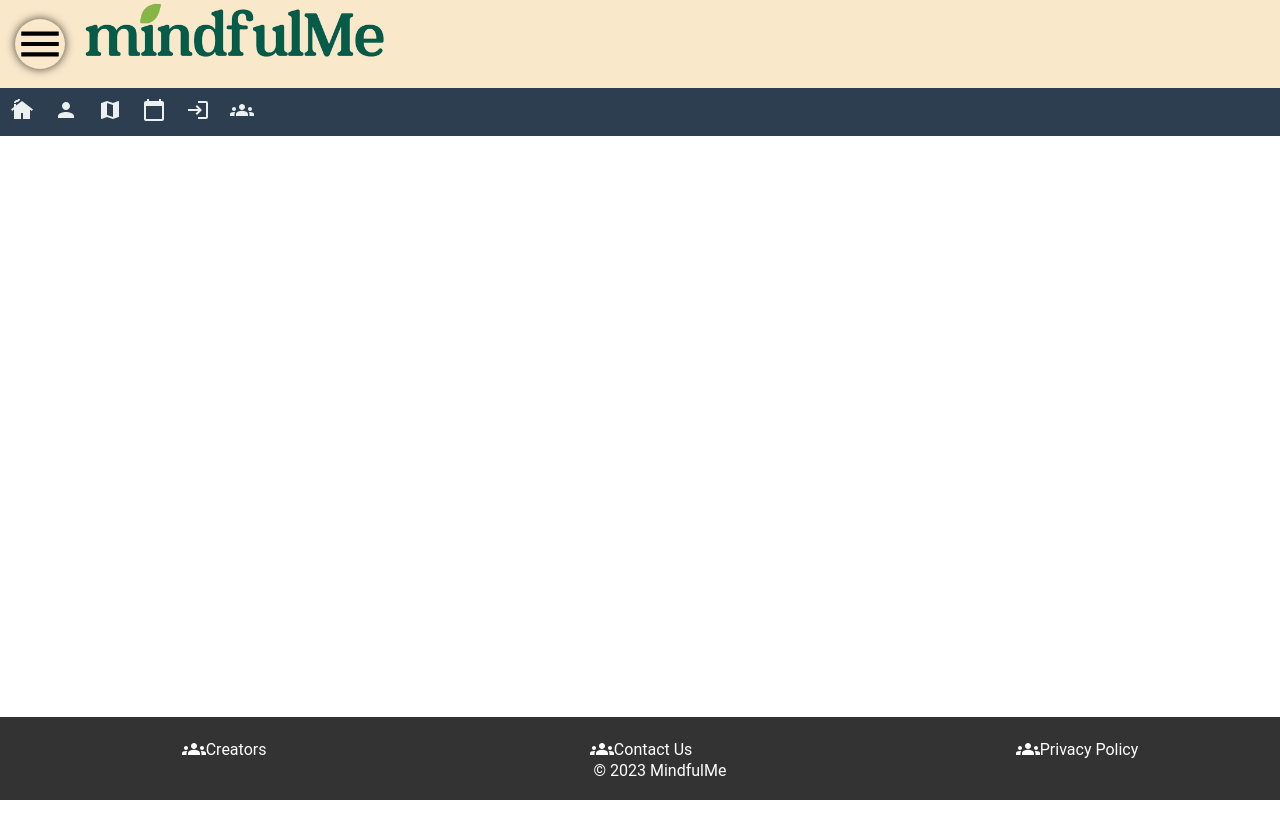
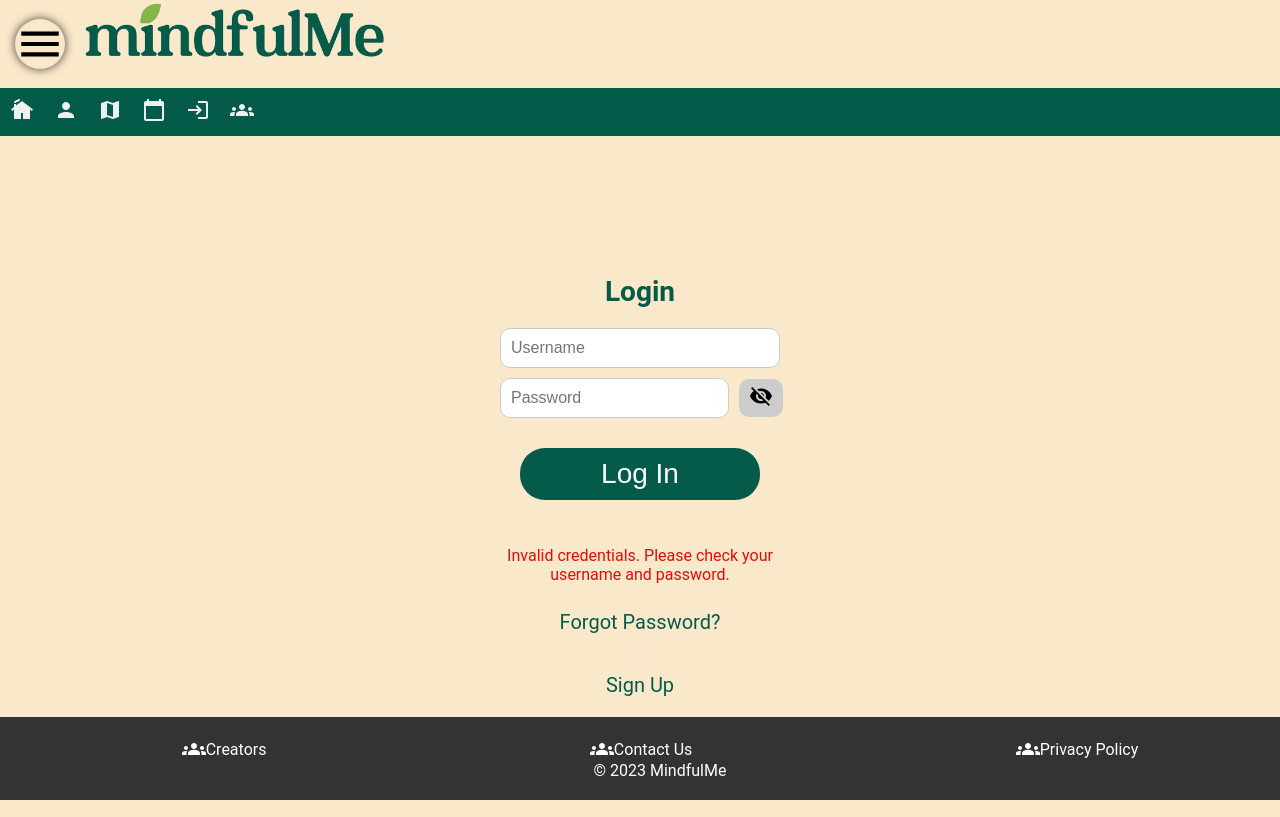
Before and after one commit to Leliah/CapstoneProject-Front-End, a React (Create React App) app in the folder capstone-project-front-end/: page /login in a window 1280 px wide. Built offline with nearby package versions, Linux system fonts and the light colour scheme.

Commit message:
added about page

```diff
--- a/capstone-project-front-end/src/App.js
+++ b/capstone-project-front-end/src/App.js
@@ -9,6 +9,7 @@ import MenuIcon from "@mui/icons-material/Menu";
 import Footer from "./component/Footer/Footer";
 import Profile from "./component/Profile/Profile"; // Import the Profile component
 import logo from "./component/logo1.png"; // Update the path accordingly
+import Login from "./component/Login/Login"
 
 function App() {
   const [showNav, setShowNav] = useState(false);
@@ -33,6 +34,7 @@ function App() {
           <Route path="/signup" element={<Signup />} />
           <Route path="/about" element={<AboutPage />} />
           <Route path="/profile" element={<Profile />} />
+          <Route path="/login" element={<Login />} />
           {/* Add more routes for other components/pages */}
         </Routes>
       </div>
--- a/capstone-project-front-end/src/component/Home Page/Home.css
+++ b/capstone-project-front-end/src/component/Home Page/Home.css
@@ -18,10 +18,10 @@
 .hello-text {
   opacity: 0;
   animation: fadeInAndFloat 3s ease-in-out infinite;
-  font-size: 15vmax; /* Adjusted font size for responsiveness */
+  font-size: 15vmax;
   color: #055B49;
-  padding: 5%;
-  margin-bottom: 20px;
+  padding: 10%;
+  margin-bottom: 30px; /* Adjusted margin-bottom for fixed height */
   height: 20vh;
 }
 
@@ -33,6 +33,7 @@
   align-items: center;
   opacity: 0;
   animation: fadeIn 1s ease-in forwards;
+  margin-top: 20px; /* Adjusted margin-top for space between hello-text and button-container */
 }
 
 /* Login and Signup Buttons */
@@ -46,13 +47,20 @@
   border-radius: 30px;
   cursor: pointer;
   font-size: 30px;
-  transition: background-color 0.3s ease, box-shadow 0.3s ease; /* Add transition for smooth color and shadow change */
+  transition: background-color 0.3s ease, box-shadow 0.3s ease;
 }
 
 .login-button:hover,
 .signup-button:hover {
   background-color: #86b649;
-  box-shadow: 0px 0px 10px 0px rgba(0, 0, 0, 0.75); /* Add shadow on hover */
+  box-shadow: 0px 0px 10px 0px rgba(0, 0, 0, 0.75);
+}
+
+.image-container{
+  position: absolute;
+  top: 0px;
+  left: 52%;
+  transform: translateX(-50%);
 }
 
 /* Keyframes */
@@ -79,13 +87,21 @@
 /* Media Query for Mobile */
 @media screen and (max-width: 375px) {
   .hello-text {
-    font-size: 30vmax; /* Further adjusted font size for iPhone X */
-    margin-top: 15%; /* Further adjusted margin for iPhone X */
+    padding-bottom: 2px;
+    font-size: 10vmax;
+    margin-top: 5%;
+    margin-bottom: 1%; /* Adjusted margin-bottom for mobile */
   }
 
-  .login-button,
-  .signup-button {
-    font-size: 24px; /* Further adjusted font size for iPhone X */
-    margin: 10px; /* Further adjusted margin for iPhone X */
+  .login-button{
+    font-size: 14px;
+    margin: 10px;
+    border-radius: 20px;
+  }
+
+  .signup-button{
+    font-size: 14px;
+    margin: 10px;
+    border-radius: 20px;
   }
 }
--- a/capstone-project-front-end/src/component/Home Page/Home.js
+++ b/capstone-project-front-end/src/component/Home Page/Home.js
@@ -1,7 +1,7 @@
 import React, { useState, useEffect } from 'react';
 import { Link } from 'react-router-dom';
 import './Home.css'; // Import the CSS file
-
+import growth from "../growth.png"
 
 function Home() {
   const [showHello, setShowHello] = useState(false);
@@ -33,14 +33,21 @@ function Home() {
   }, []);
 
   return (
-    <div className="hello-container">
-
-      {showHello && <div className="hello-text">{languages[currentLanguageIndex]}</div>}
-      <div className="button-container">
-        <button className="login-button">Log in</button>
-        <Link to="/signup">
-          <button className="signup-button">Sign up</button>
-        </Link>
+    <div>
+      <div className="image-container">
+        <img src={growth} alt="Growth Image" />
+      </div>
+      <div
+      className="hello-container">
+        {showHello && <div className="hello-text">{languages[currentLanguageIndex]}</div>}
+        <div className="button-container">
+          <Link to="/signup">
+            <button className="signup-button">Sign up</button>
+          </Link>
+          <Link to="/login">
+           <button className="login-button">Log in</button>
+          </Link>
+        </div>
       </div>
     </div>
   );
--- a/capstone-project-front-end/src/component/Login/Login.css
+++ b/capstone-project-front-end/src/component/Login/Login.css
@@ -0,0 +1,157 @@
+/* Login.css */
+
+.login-container {
+    display: flex;
+    flex-direction: column;
+    align-items: center;
+    padding: 120vh 20px; /* Adjusted padding for smaller screens */
+    background-color: #fae8ca;
+    max-width: 400px; /* Set a maximum width to prevent stretching on larger screens */
+    margin: 0 auto; /* Center the container horizontally */
+  }
+
+  .login-links {
+    display: flex;
+    flex-direction: column;
+    align-items: center;
+    gap: 10px;
+  }
+
+  .forgot-password,
+  .signup {
+    text-decoration: none;
+    color: #055b49;
+    font-size: 20px;
+  }
+
+  .not-user {
+    text-align: center;
+    color: #e60b0b;
+  }
+
+  .forgot-password:hover,
+  .signup:hover {
+    text-decoration: underline;
+    color: #86b649;
+  }
+
+  .separator {
+    margin: 0 5px;
+  }
+
+  h1 {
+    font-size: 28px;
+    margin-bottom: 20px;
+    color: #055b49;
+  }
+
+  .login-form {
+    width: 100%; /* Use 100% width for better responsiveness */
+    max-width: 300px; /* Set a maximum width for the form */
+    display: flex;
+    flex-direction: column;
+    gap: 10px;
+  }
+
+  .login-input {
+    padding: 10px;
+    border: 1px solid #ccc;
+    border-radius: 10px;
+    font-size: 16px;
+  }
+
+  .login-button {
+    padding: 10px 25px;
+    margin: 20px;
+    background-color: #055b49;
+    color: #fff;
+    border: none;
+    border-radius: 25px;
+    cursor: pointer;
+    font-size: 20px; /* Adjusted font size for smaller screens */
+  }
+
+  .login-button:hover {
+    background-color: #86b649;
+  }
+
+  .password-container {
+    display: flex;
+    align-items: center;
+    gap: 10px;
+  }
+
+  .password-input {
+    padding: 10px;
+    border: 1px solid #ccc;
+    border-radius: 10px;
+    font-size: 16px;
+    flex: 1;
+  }
+
+  .password-toggle {
+    padding: 5px 10px;
+    background-color: #ccc;
+    border: none;
+    border-radius: 10px;
+    cursor: pointer;
+    font-size: 16px;
+  }
+
+  .password-toggle:hover {
+    background-color: #999;
+  }
+
+  /* Mobile and Tablet Styles */
+  .login-container {
+    display: flex;
+    flex-direction: column;
+    align-items: center;
+    padding: 10vh 20px;
+    background-color: #fae8ca;
+    max-width: 400px;
+    margin: 0 auto;
+  }
+
+  .login-form {
+    width: 100%;
+    max-width: 300px;
+    display: flex;
+    flex-direction: column;
+    gap: 10px;
+  }
+
+  .login-button {
+    font-size: 30px;
+  }
+
+  /* Desktop Styles */
+  @media (min-width: 768px) {
+    .login-container {
+      padding: 15vh 500px; /* Adjusted padding for larger screens */
+      max-width: 800px; /* Set a maximum width for desktop screens */
+    }
+
+    .login-form {
+      max-width: 400px; /* Adjusted maximum width for desktop screens */
+    }
+
+    .login-button {
+      font-size: 24px; /* Adjusted font size for desktop screens */
+    }
+  }
+
+  /* Large Desktop Styles (Up to 1080px) */
+  @media (min-width: 1024px) {
+    .login-container {
+      max-width: 1080px; /* Set a maximum width for large desktop screens */
+    }
+
+    .login-form {
+      max-width: 600px; /* Adjusted maximum width for large desktop screens */
+    }
+
+    .login-button {
+      font-size: 28px; /* Adjusted font size for large desktop screens */
+    }
+  }
--- a/capstone-project-front-end/src/component/Login/Login.js
+++ b/capstone-project-front-end/src/component/Login/Login.js
@@ -0,0 +1,81 @@
+import React, { useState } from 'react';
+import { Link } from 'react-router-dom';
+import VisibilityOffIcon from '@mui/icons-material/VisibilityOff';
+import VisibilityIcon from '@mui/icons-material/Visibility';
+import './Login.css';
+
+function Login() {
+  const [showPassword, setShowPassword] = useState(false);
+  const [username, setUsername] = useState('');
+  const [password, setPassword] = useState('');
+  const [isUser, setIsUser] = useState(false);
+
+  const togglePasswordVisibility = () => {
+    setShowPassword(!showPassword);
+  };
+
+  const handleLogin = () => {
+    // Implement your login logic here
+    // For demonstration purposes, simply set the isUser flag to true
+    setIsUser(true);
+  };
+
+  const handleForgotPassword = () => {
+    // Implement your forgot password logic here
+  };
+
+  return (
+    <div className="login-container">
+      <h1>Login</h1>
+      <form className="login-form">
+        <input
+          type="text"
+          placeholder="Username"
+          className="login-input"
+          value={username}
+          onChange={(e) => setUsername(e.target.value)}
+        />
+        <div className="password-container">
+          <input
+            type={showPassword ? 'text' : 'password'}
+            placeholder="Password"
+            className="password-input"
+            value={password}
+            onChange={(e) => setPassword(e.target.value)}
+          />
+          <button
+            className="password-toggle"
+            onClick={togglePasswordVisibility}
+            type="button"
+          >
+            {showPassword ? <VisibilityIcon /> : <VisibilityOffIcon />}
+          </button>
+        </div>
+        <button className="login-button" onClick={handleLogin}>
+          Log In
+        </button>
+        {!isUser && (
+          <p className="not-user">
+            Invalid credentials. Please check your username and password.
+          </p>
+        )}
+
+        <div className="login-links">
+          <Link
+            to="/forgot-password"
+            className="forgot-password"
+            onClick={handleForgotPassword}
+          >
+            Forgot Password?
+          </Link>
+          <span className="separator"> | </span>
+          <Link to="/signup" className="signup">
+            Sign Up
+          </Link>
+        </div>
+      </form>
+    </div>
+  );
+}
+
+export default Login;
--- a/capstone-project-front-end/src/component/Navbar/Navbar.css
+++ b/capstone-project-front-end/src/component/Navbar/Navbar.css
@@ -1,6 +1,6 @@
 /* Navbar.css */
 .navbar {
-  background-color: #2c3e50; /* Navbar background color */
+  background-color: #055b49; /* Navbar background color */
   padding: 10px;
 }
 
--- a/capstone-project-front-end/src/component/Signup/Signup.css
+++ b/capstone-project-front-end/src/component/Signup/Signup.css
@@ -22,6 +22,11 @@
   text-decoration: none;
   color: #055b49;
   font-size: 20px;
+}
+
+.not-user{
+  text-align: center;
+  color: #e60b0b;
 }
 
 .forgot-password:hover,
@@ -79,16 +84,16 @@ h1 {
 .password-input {
   padding: 10px;
   border: 1px solid #ccc;
-  border-radius: 5px;
+  border-radius: 10px;
   font-size: 16px;
   flex: 1;
 }
 
 .password-toggle {
-  padding: 10px 15px;
+  padding: 5px 10px;
   background-color: #ccc;
   border: none;
-  border-radius: 5px;
+  border-radius: 10px;
   cursor: pointer;
   font-size: 16px;
 }
--- a/capstone-project-front-end/src/component/Signup/Signup.js
+++ b/capstone-project-front-end/src/component/Signup/Signup.js
@@ -66,7 +66,7 @@ function SignUp() {
         <button className="signup-button" onClick={handleSignUp}>
           Sign up
         </button>
-        {!isUser && <p>You are not a user. Please sign up.</p>}
+        {!isUser && <p className="not-user">You are not a user. Please sign up.</p>}
 
         <div className="signup-links">
           <Link
```
Also changed, not shown: capstone-project-front-end/src/component/growth.png (added).
